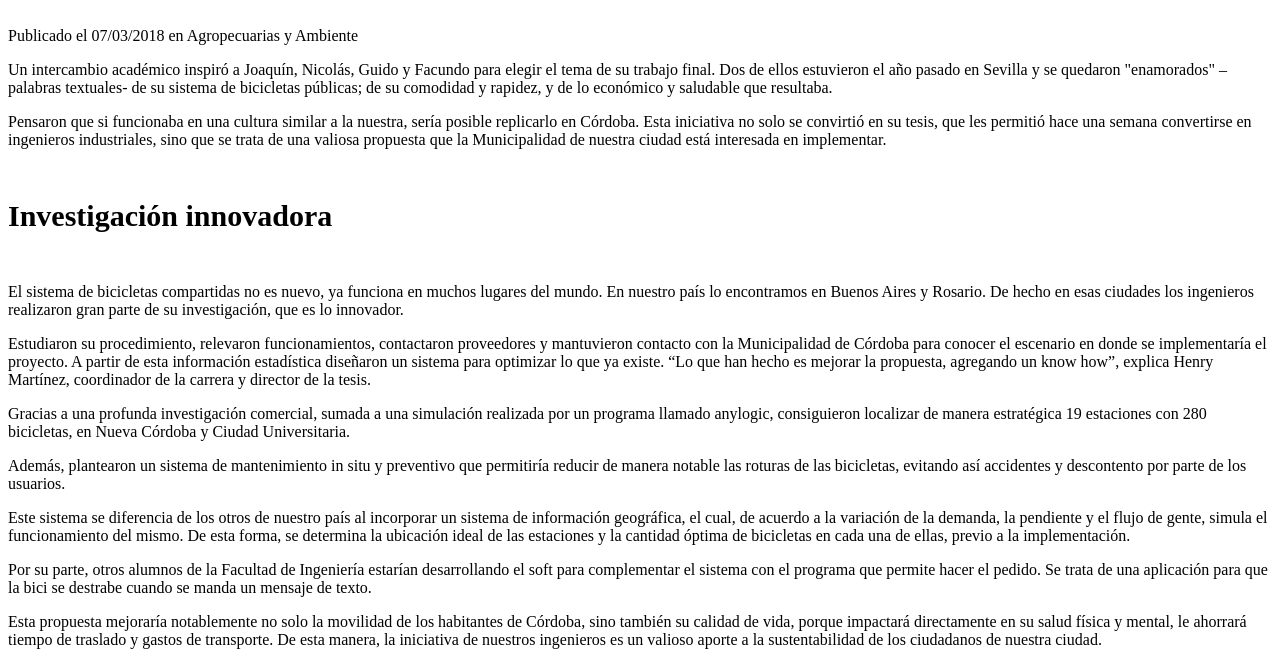
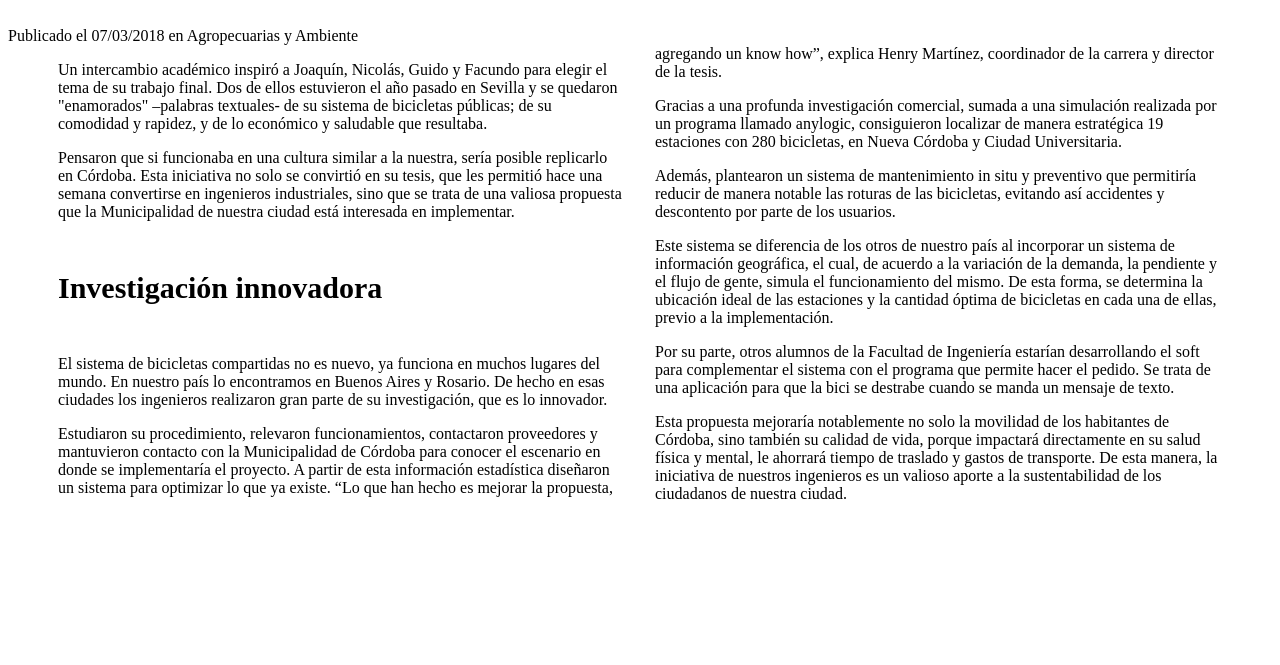
Before and after one commit to UCC-LabCompu2/ejercicios2022-Agostina19, a plain HTML site: page Ejercicios-CSS/ej_columnas.html in a window 1280 px wide. Shown: the part 165-830 px from the top of the page. After the commit the page ends 800 px from the top, so only its background shows below. Drawn offline with Linux system fonts and the light colour scheme.

Commit message:
Se agrego ejercicio Columnas

```diff
--- a/Ejercicios-CSS/ej_columnas.html
+++ b/Ejercicios-CSS/ej_columnas.html
@@ -26,6 +26,13 @@
     a:active{
         font-weight: bold;
     }
+
+    article{
+        column-count: 2;
+        column-gap: 30px;
+        margin: 0px 50px;
+    }
+
     </style>
 </head>
 <body>
@@ -38,7 +45,7 @@
     <h3 class="tituloNoticia">CordoBici</h3>
     Publicado el 07/03/2018 en Agropecuarias y Ambiente
     <article>
-        <div>
+        <div class="columna1">
             <p>
                 Un intercambio académico inspiró a Joaquín, Nicolás, Guido y Facundo para elegir el tema de su trabajo final.
                 Dos de ellos estuvieron el año pasado en Sevilla y se quedaron "enamorados" –palabras textuales- de su
@@ -68,7 +75,7 @@
                 de la tesis.
             </p>
         </div>
-        <div class="grid-item">
+        <div class="columna2">
             <p>
                 Gracias a una profunda investigación comercial, sumada a una simulación realizada por un programa llamado
                 anylogic, consiguieron localizar de manera estratégica 19 estaciones con 280 bicicletas, en Nueva Córdoba y
```
